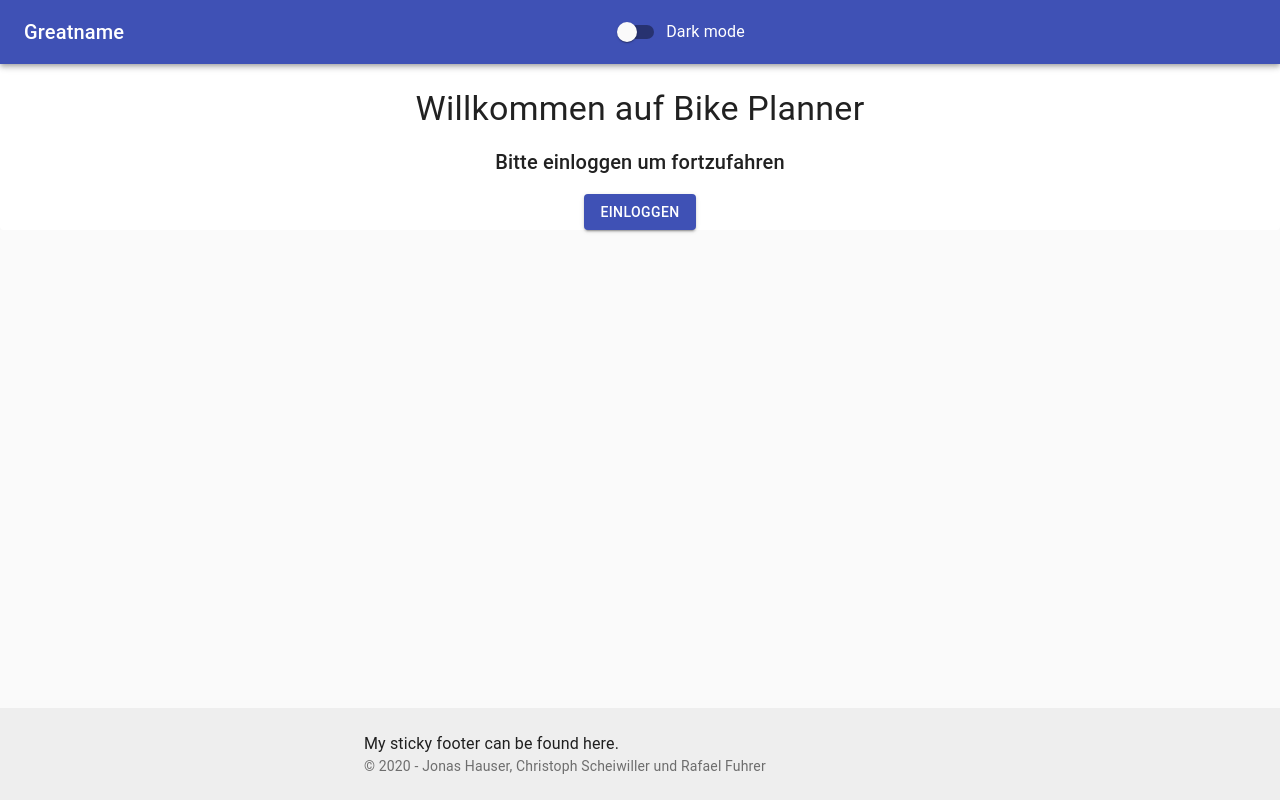
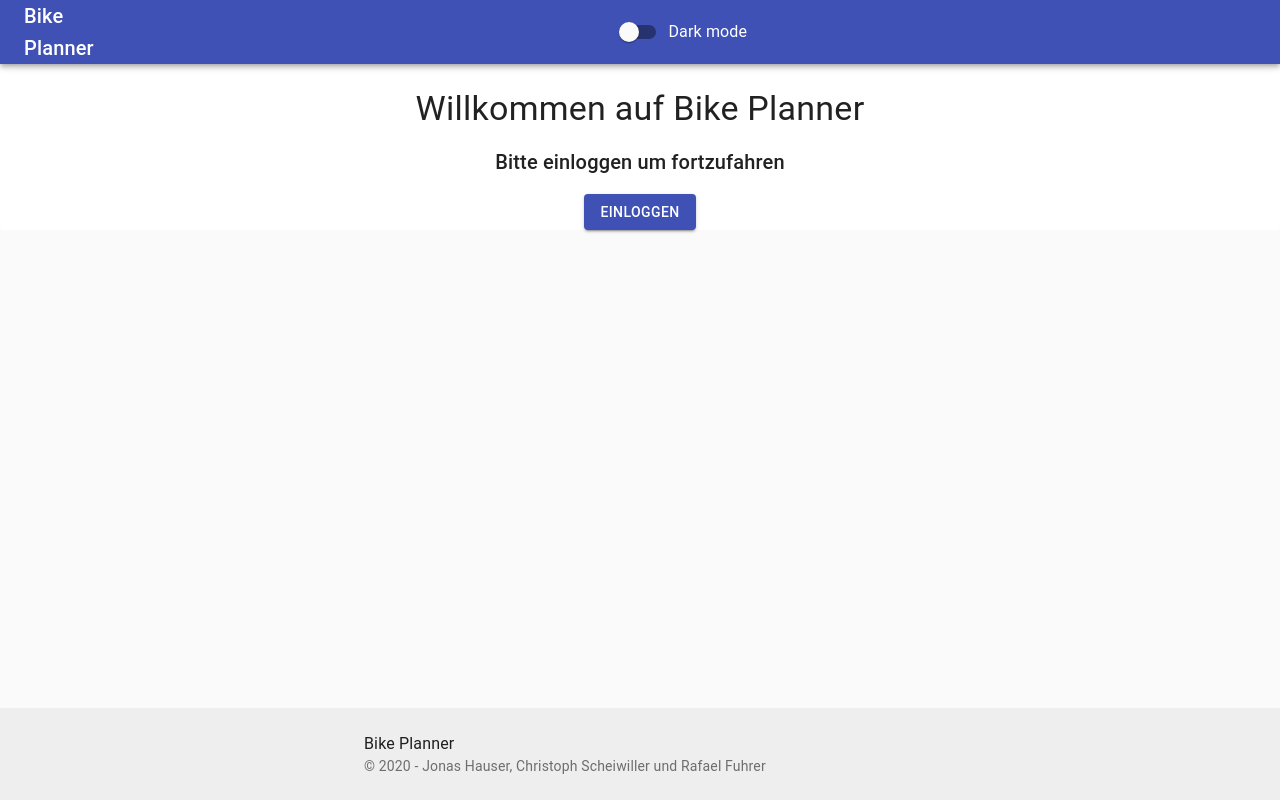
Before and after one commit to seinol/bike-planner-frontend, a React (Create React App) app: page / in a window 1280 px wide. Built offline with nearby package versions, Linux system fonts and the light colour scheme.

Commit message:
Change app naming from greatname to bike planner

```diff
--- a/public/index.html
+++ b/public/index.html
@@ -8,7 +8,7 @@
     <meta name="viewport" content="width=device-width, initial-scale=1" />
     <meta
       name="description"
-      content="Greatname Bike Panner"
+      content="Bike Panner"
     />
 
     <link rel="apple-touch-icon" sizes="57x57" href="%PUBLIC_URL%/icons/apple-icon-57x57.png">
@@ -29,7 +29,7 @@
     <meta name="msapplication-TileImage" content="%PUBLIC_URL%/icons/ms-icon-144x144.png">
     <meta name="theme-color" content="#ffffff">
 
-    <title>Greatname</title>
+    <title>Bike Planner</title>
 
   </head>
 
--- a/src/components/layout/Footer.jsx
+++ b/src/components/layout/Footer.jsx
@@ -42,7 +42,7 @@ export default function Footer() {
 
         <Container maxWidth="sm">
 
-          <Typography variant="body1">My sticky footer can be found here.</Typography>
+          <Typography variant="body1">Bike Planner</Typography>
 
           <Copyright />
 
--- a/src/components/layout/Nav.jsx
+++ b/src/components/layout/Nav.jsx
@@ -29,7 +29,7 @@ const Nav = ({ darkMode, setDarkMode }) => {
       <Toolbar>
 
         <Typography variant="h6" className={classes.title}>
-          Greatname
+          Bike Planner
         </Typography>
 
         <Grid item container direction="row" justify="center" alignItems="center">
```
Also changed, not shown: public/icons/manifest.json.
